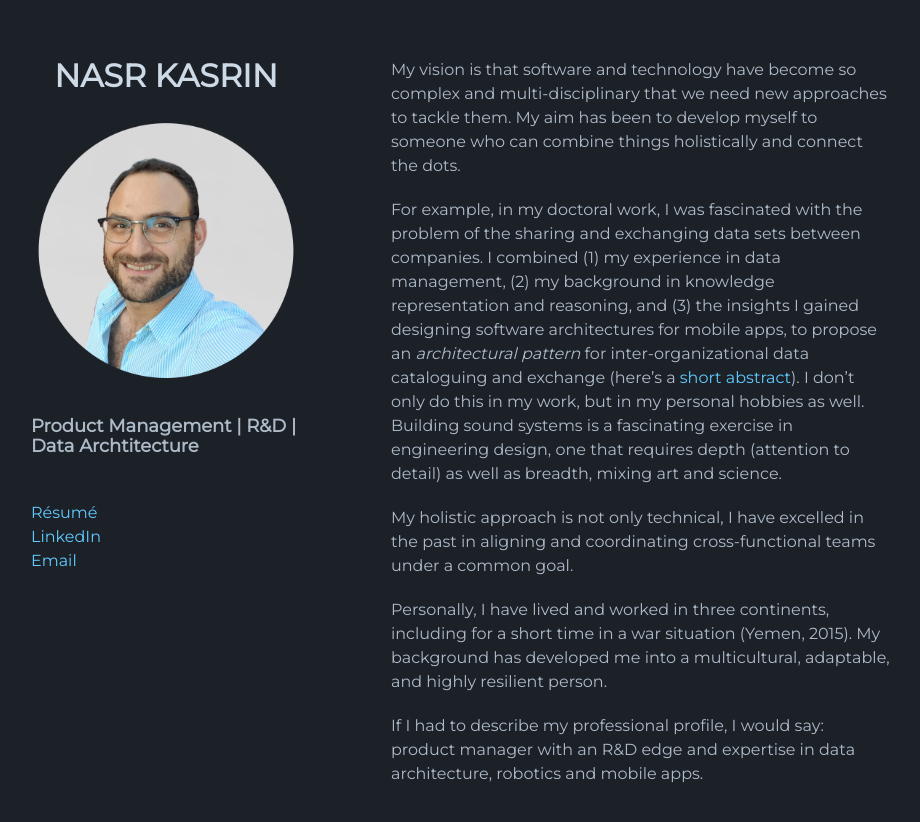
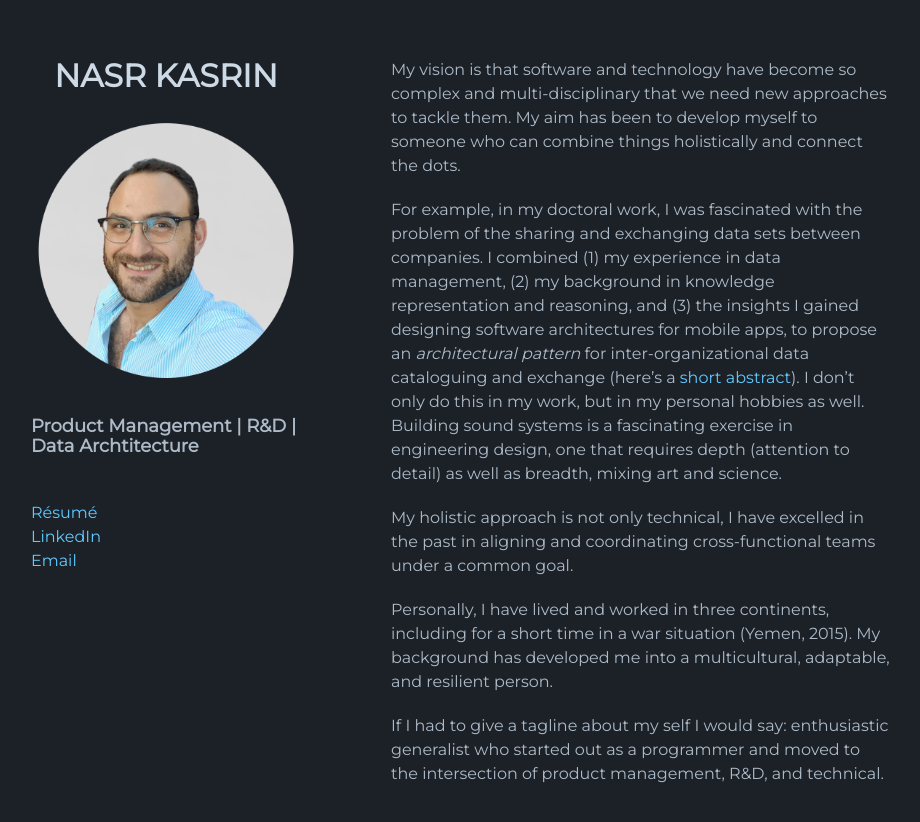
Before and after one commit to n42r/n42r.github.io, a Jekyll site: the page built from index.md, in a window 1280 px wide. Shown: the top 822 px of the page, without its empty margins (179-1099 px from the left). Built offline with Jekyll 4.4.1, drawn with Linux system fonts in a browser that asks for light colours; the repository's description, which GitHub fills in, is left out.

Commit message:
updated cv

```diff
--- a/index.md
+++ b/index.md
@@ -8,6 +8,6 @@ For example, in my doctoral work, I was fascinated with the problem of the shari
 
 My holistic approach is not only technical, I have excelled in the past in aligning and coordinating cross-functional teams under a common goal.
 
-Personally, I have lived and worked in three continents, including for a short time in a war situation (Yemen, 2015). My background has developed me into a multicultural, adaptable, and highly resilient person.
+Personally, I have lived and worked in three continents, including for a short time in a war situation (Yemen, 2015). My background has developed me into a multicultural, adaptable, and resilient person.
 
-If I had to describe my professional profile, I would say: product manager with an R&D edge and expertise in data architecture, robotics and mobile apps.
+If I had to give a tagline about my self I would say: enthusiastic generalist who started out as a programmer and moved to the intersection of product management, R&D, and technical.
```
Also changed, not shown: 1 other file.
